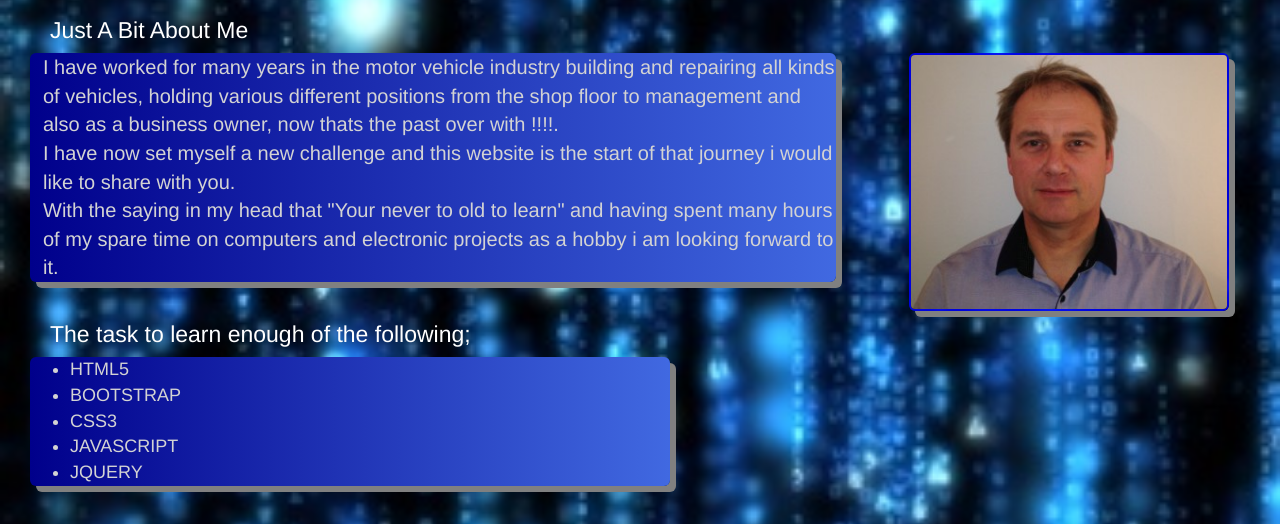
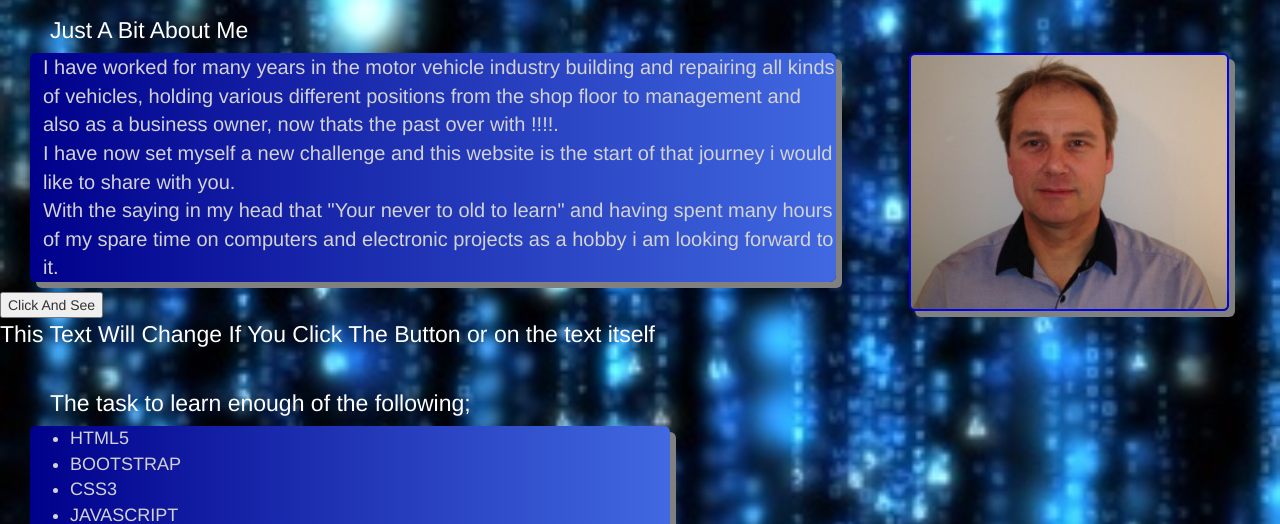
Before and after one commit to arrowstraight/mywedsite, a plain HTML site: page index.html in a window 1280 px wide. Shown: the part 224-748 px from the top of the page. Drawn offline with nearby package versions, Linux system fonts and the light colour scheme.

Commit message:
java test

```diff
--- /dev/null
+++ b/changehtmlJava.js
@@ -0,0 +1,5 @@
+function myFunction() {
+ document.getElementById("changeText").innerHTML = "Hi There Friend";
+ document.getElementById("changeText").style.color = "red";
+ document.getElementById("changeText").style.fontSize = "xx-large";
+};
--- a/index.html
+++ b/index.html
@@ -15,9 +15,13 @@
 	</head>
 
 	   <body>
+		   <!--LINK JAVASCRIPT PAGE AND SET UP METHOD TO CHANGE TEXT ON PAGE WHEN TRIGGERED-->
+		   <script type="text/javascript" src="changehtmlJava.js"></script>
 
 
 
+
+		  <!--NAV BAR SET UP -->
 	    <nav class="navbar navbar-default">
 	      <div class="container-fluid">
 	    <!-- Brand and toggle get grouped for better mobile display -->
@@ -93,7 +97,12 @@
 	    I have now set myself a new challenge and this website is the start of that journey i would like to share with you.<br>
 	    With the saying in my head that "Your never to old to learn" and having spent many hours of my spare time on computers and electronic projects as a hobby i am looking forward to it.
 	 </p>
+
+	 <!--THIS TXT WILL CHANGE WHEN CLICKED-->
+	   <button onclick="myFunction ()" > Click And See</button>
+              <p id="changeText" onclick="myFunction()"> This Text Will Change If You Click The Button or on the text itself </p>
 	   </div>
+
 	   <div>
 
 
--- a/martinmain.css
+++ b/martinmain.css
@@ -62,6 +62,12 @@ color: white;
 }
 
 
+#changeText {
+color:white;
+font-size: 2.3rem;
+}
+
+
 .certs {
 display: inline-block;
 margin-left: 4px;
@@ -85,9 +91,9 @@ overflow-x: auto;
 }
 
 body{
-background: url(rainingnum.jpg) no-repeat center center fixed;
+background:url(rainingnum.jpg) no-repeat center center fixed;
 background-size: cover;
-background-color: blue;
+
 }
 
 footer{
```
